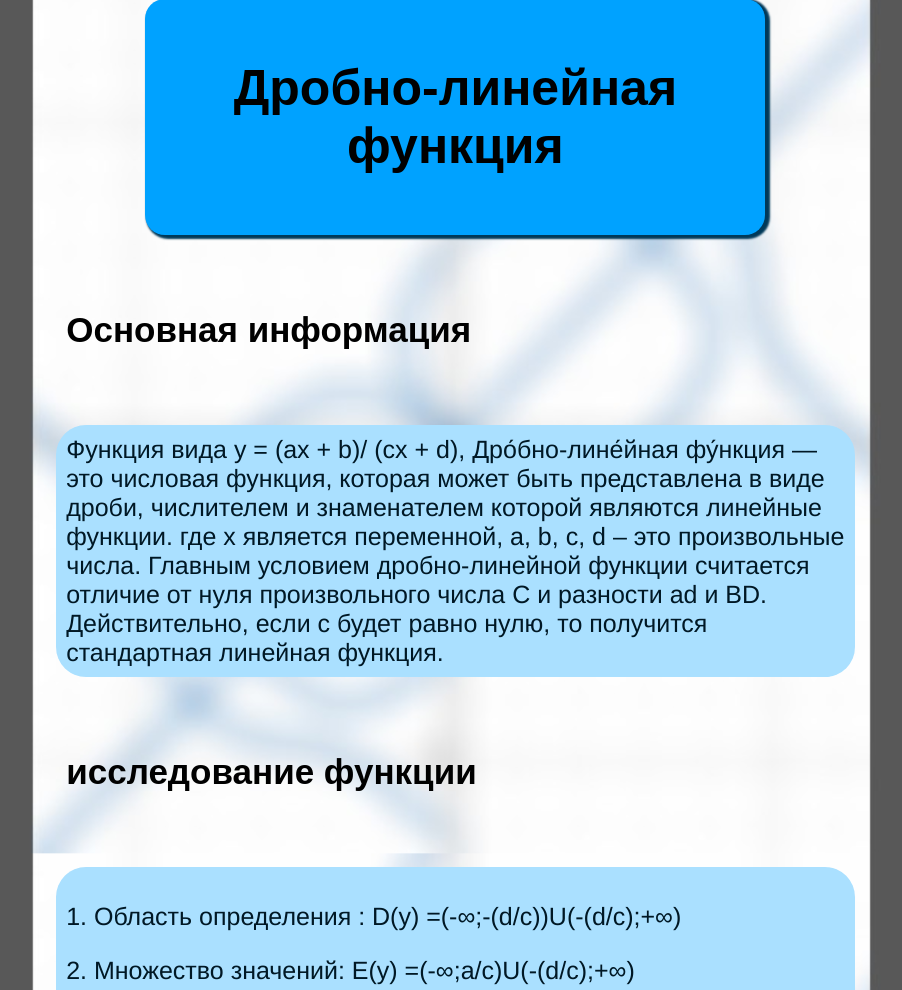
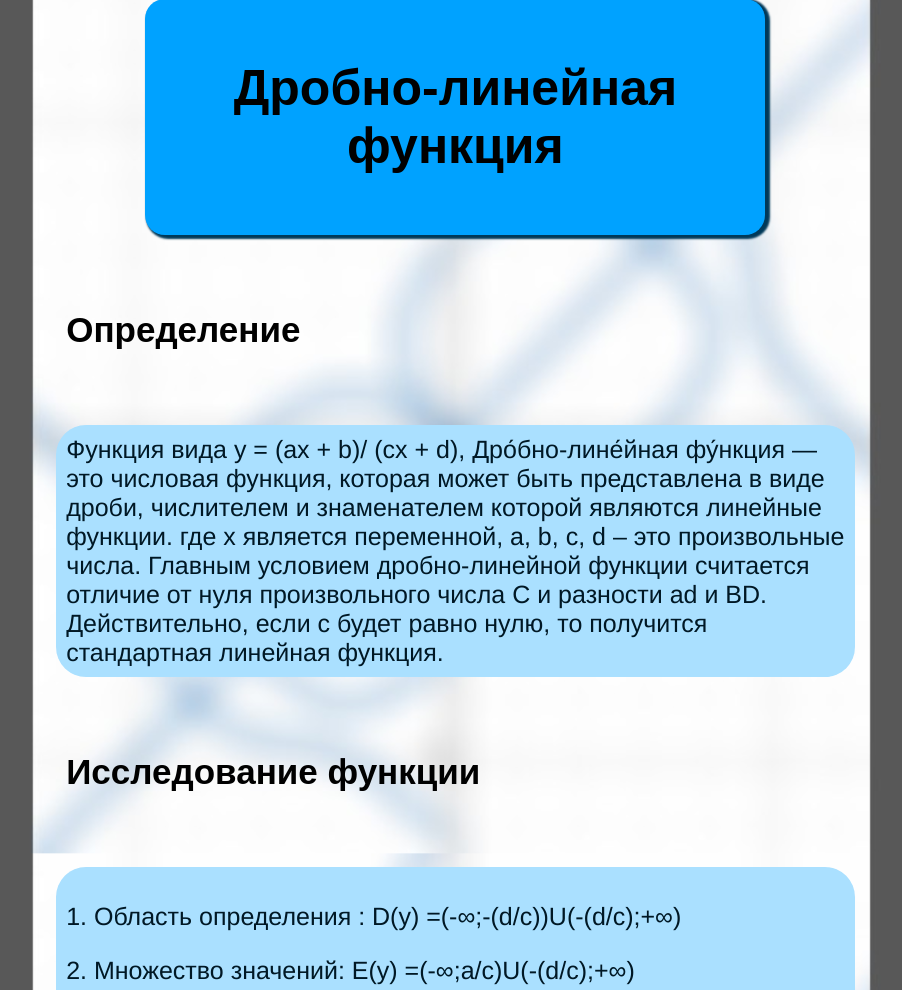
Before and after one commit to ivkinivan/functions, a Flask app: page /fractional_linear_func in a window 1280 px wide. Shown: the part 131-1121 px from the top of the page, without its empty margins (187-1089 px from the left). Run offline with Flask 3, Linux system fonts and the light colour scheme.

Commit message:
орфография, пути, и фотки новые

```diff
--- a/templates/fractional_linear_func.html
+++ b/templates/fractional_linear_func.html
@@ -22,7 +22,7 @@
             </header>
         <div class="z1"><p>Дробно-линейная функция</p></div>
         <article id="whois">
-        <div class="z2"><p>Основная информация</p></div>
+        <div class="z2"><p>Определение</p></div>
         <div class=" minf">Функция вида y = (ax + b)/ (cx + d),
              Дро́бно-лине́йная фу́нкция — это числовая функция, которая может быть представлена в виде дроби,
              числителем и знаменателем которой являются линейные функции.
@@ -32,7 +32,7 @@
         <br></div>
 
     <article id="gallery"></article>
-        <div class="z2"><p>исследование функции</p></div>
+        <div class="z2"><p>Исследование функции</p></div>
     <div class=" minf"><p>1. Область определения : D(y) =(-∞;-(d/c))U(-(d/c);+∞) </p>
         <p>2. Множество значений: E(y) =(-∞;a/c)U(-(d/c);+∞)</p>
         <p> 3. Четность, нечетность. функция четная</p>
```
Also changed, not shown: templates/exponential_func.html (+4 -4 lines), templates/trigonometric_func.html (+4 -4 lines), static/img/metro.png (added), static/img/move.gif (added).
